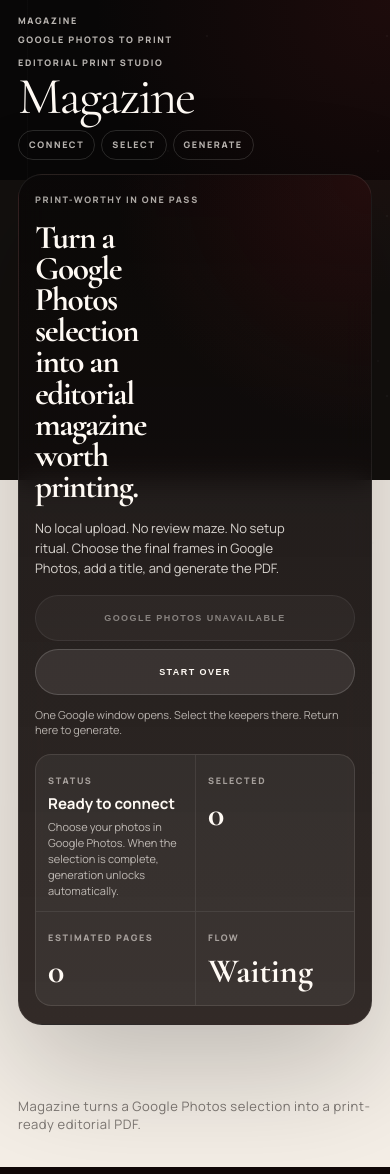
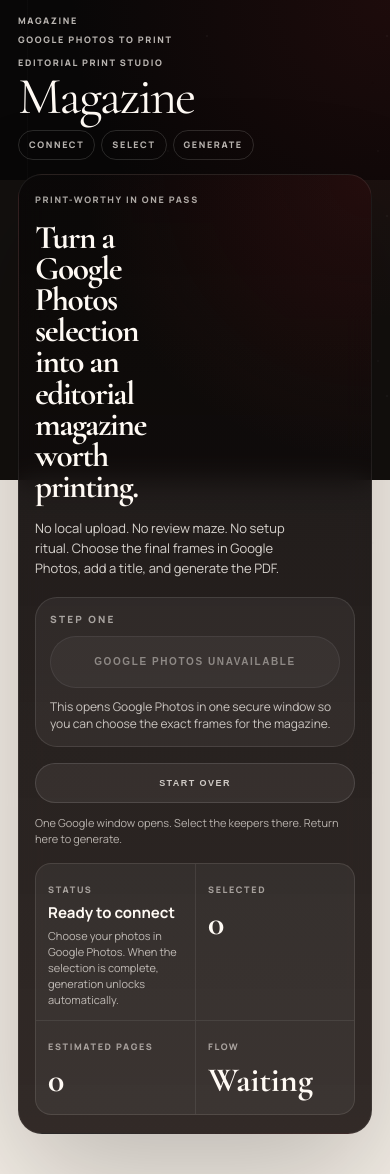
Before and after one commit to abhiasawa/Magazine, a Flask app: page / in a window 390 px wide. Shown: the top 1174 px of the page. Run offline with Flask 3, Linux system fonts and the light colour scheme.

Commit message:
Make Google Photos CTA primary

```diff
--- a/magazine/review/static/style.css
+++ b/magazine/review/static/style.css
@@ -247,7 +247,36 @@ body::selection {
     display: flex;
     gap: 14px;
     flex-wrap: wrap;
-    margin-top: 22px;
+    margin-top: 12px;
+    align-items: center;
+}
+
+.hero-cta-panel {
+    display: grid;
+    justify-items: start;
+    gap: 12px;
+    margin-top: 24px;
+    padding: 20px 22px;
+    border: 1px solid rgba(255, 250, 244, 0.1);
+    border-radius: 22px;
+    background: rgba(255, 250, 244, 0.05);
+}
+
+.cta-kicker {
+    margin: 0;
+    font-size: 10px;
+    font-weight: 800;
+    letter-spacing: 0.22em;
+    text-transform: uppercase;
+    color: rgba(255, 250, 244, 0.58);
+}
+
+.cta-note {
+    margin: 0;
+    max-width: 48ch;
+    color: rgba(255, 250, 244, 0.74);
+    font-size: 14px;
+    line-height: 1.6;
 }
 
 .hero-note {
@@ -646,6 +675,21 @@ body::selection {
     border-color: rgba(255, 250, 244, 0.16);
 }
 
+.btn-hero {
+    min-height: 64px;
+    padding: 0 34px;
+    font-size: 12px;
+    letter-spacing: 0.22em;
+}
+
+.btn-quiet {
+    min-height: 42px;
+    padding: 0 18px;
+    font-size: 9px;
+    letter-spacing: 0.18em;
+    opacity: 0.78;
+}
+
 .generate-stage .btn-secondary {
     color: var(--ink);
     border-color: var(--line-strong);
@@ -735,6 +779,17 @@ body::selection {
     .hero-actions {
         margin-top: 16px;
         gap: 8px;
+    }
+
+    .hero-cta-panel {
+        margin-top: 18px;
+        padding: 14px;
+        gap: 10px;
+    }
+
+    .cta-note {
+        font-size: 12px;
+        line-height: 1.45;
     }
 
     .hero-note {
@@ -869,4 +924,13 @@ body::selection {
         font-size: 9px;
         letter-spacing: 0.16em;
     }
+
+    .btn-hero {
+        min-height: 52px;
+        font-size: 10px;
+    }
+
+    .btn-quiet {
+        min-height: 40px;
+    }
 }
--- a/magazine/review/templates/import.html
+++ b/magazine/review/templates/import.html
@@ -8,13 +8,18 @@
             <h1 class="hero-title">Turn a Google Photos selection into an editorial magazine worth printing.</h1>
             <p class="hero-subtitle">No local upload. No review maze. No setup ritual. Choose the final frames in Google Photos, add a title, and generate the PDF.</p>
 
+            <div class="hero-cta-panel">
+                <p class="cta-kicker">Step one</p>
+                {% if google_configured %}
+                <button id="google-start" class="btn btn-primary btn-hero">Connect Google Photos</button>
+                {% else %}
+                <button class="btn btn-secondary btn-hero" disabled>Google Photos unavailable</button>
+                {% endif %}
+                <p class="cta-note">This opens Google Photos in one secure window so you can choose the exact frames for the magazine.</p>
+            </div>
+
             <div class="hero-actions">
-                {% if google_configured %}
-                <button id="google-start" class="btn btn-primary">Start with Google Photos</button>
-                {% else %}
-                <button class="btn btn-secondary" disabled>Google Photos unavailable</button>
-                {% endif %}
-                <button type="button" id="google-reset" class="btn btn-secondary">Start over</button>
+                <button type="button" id="google-reset" class="btn btn-secondary btn-quiet">Start over</button>
             </div>
 
             <div class="hero-note">
```
